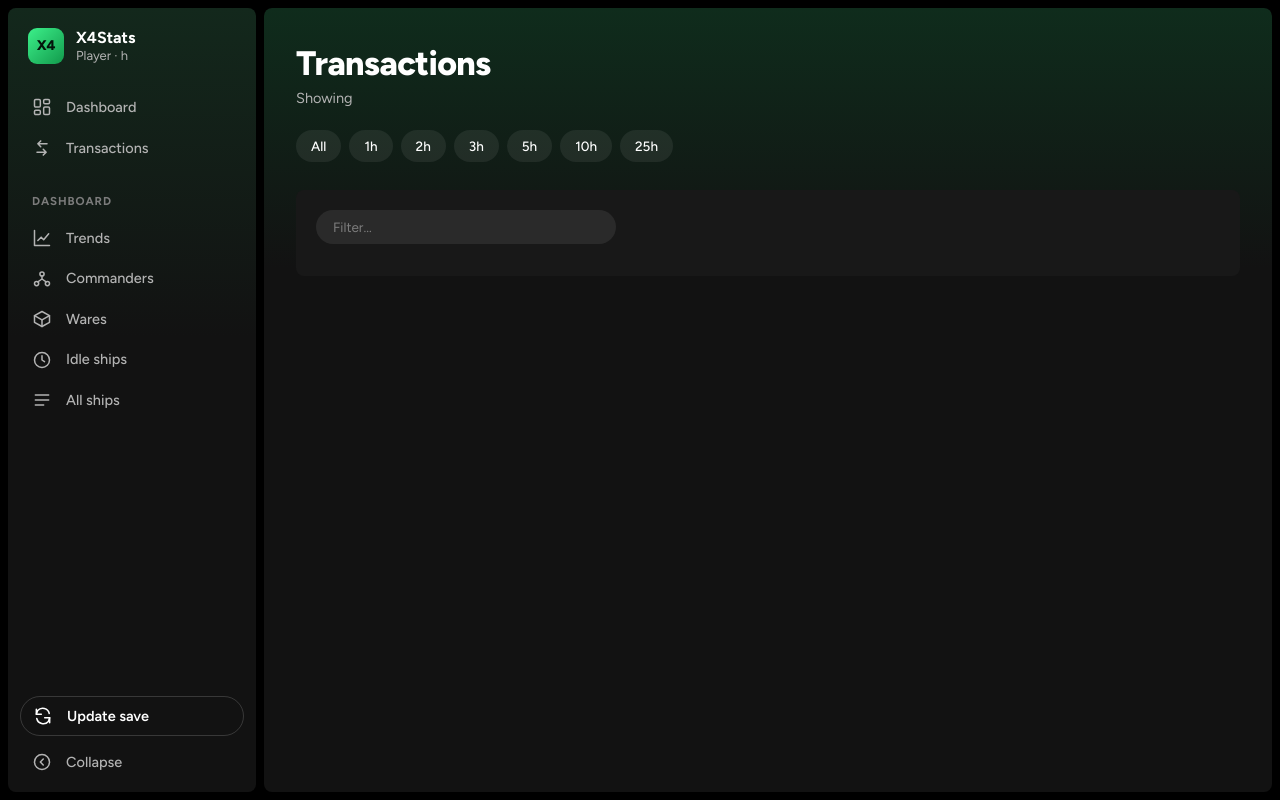
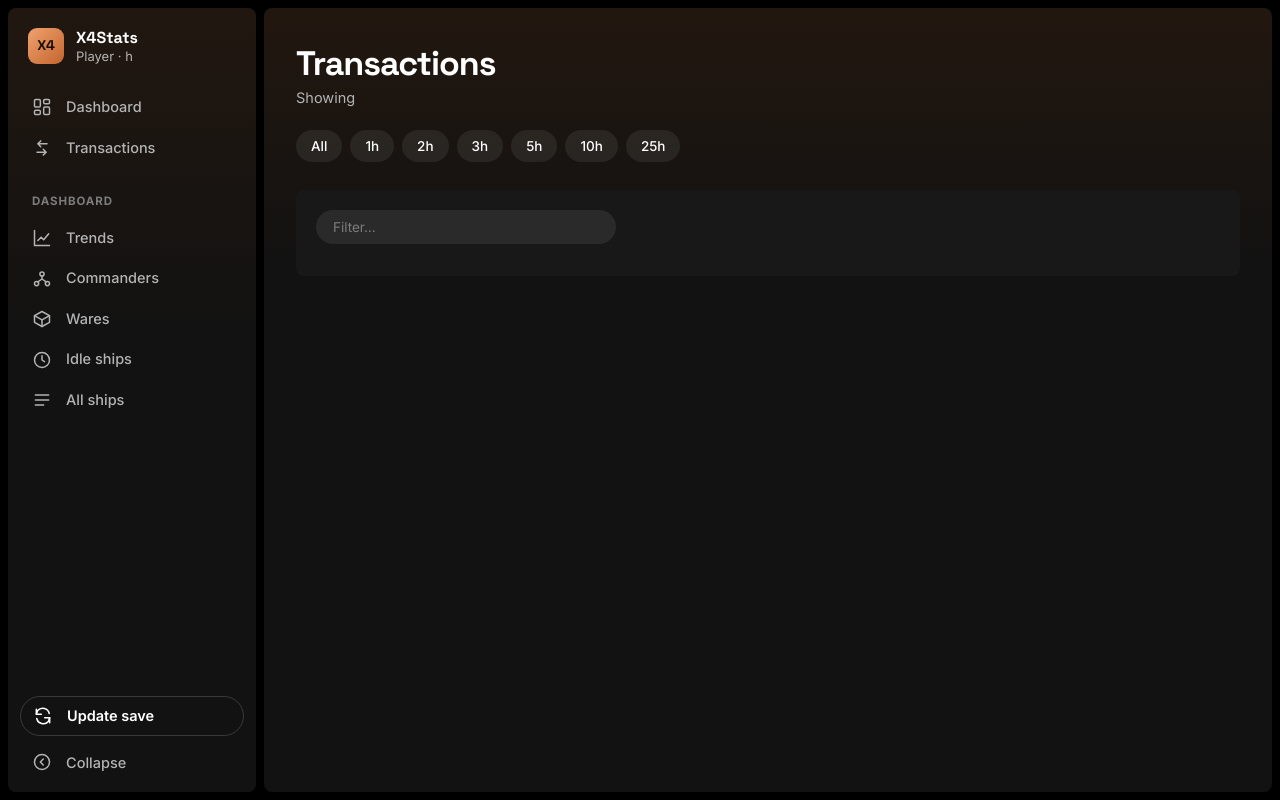
Before and after one commit to harkovs/x4stats, a Python web app: template stats/templates/transactions.html in a window 1280 px wide. Run offline with Jinja, Linux system fonts and the light colour scheme; the template is opened without the code that fills it, so the values that code supplies are empty.

Commit message:
Switch accent to muted orange and fonts to Space Grotesk + Inter
- Replace the green accent with a subtle orange; positive values keep a
  softer green.
- Space Grotesk for headings and figures, Inter for body text, tables and
  charts. Slightly tighter table cells to fit the wider font.

Co-Authored-By: Claude Opus 5.5 <noreply@anthropic.com>

```diff
--- a/stats/static/scripts/charts.js
+++ b/stats/static/scripts/charts.js
@@ -1,10 +1,10 @@
 (function () {
-  var COLORS = ['#24d36b', '#4f9cf0', '#f0803c', '#e5b93a', '#d76fd0', '#2ec4c4', '#9a8cf0', '#f2626f'];
+  var COLORS = ['#e38a52', '#4f9cf0', '#4cc38a', '#e5b93a', '#d76fd0', '#2ec4c4', '#9a8cf0', '#f2626f'];
   var GRID = '#282828';
   var TEXT = '#b3b3b3';
   var MUTED = '#7c7c7c';
   var SURFACE = '#181818';
-  var FONT = '"Figtree", system-ui, -apple-system, "Segoe UI", Helvetica, Arial, sans-serif';
+  var FONT = '"Inter", system-ui, -apple-system, "Segoe UI", Helvetica, Arial, sans-serif';
 
   Chart.defaults.font.family = FONT;
   Chart.defaults.color = TEXT;
--- a/stats/static/styles/style.css
+++ b/stats/static/styles/style.css
@@ -9,15 +9,16 @@
   --text-muted: #7c7c7c;
   --border: rgba(255, 255, 255, 0.07);
   --border-strong: rgba(255, 255, 255, 0.16);
-  --accent: #24d36b;
-  --accent-soft: rgba(36, 211, 107, 0.16);
-  --accent-tint: #0f2c1c;
-  --good: #24d36b;
+  --accent: #e38a52;
+  --accent-soft: rgba(227, 138, 82, 0.14);
+  --accent-tint: #22170f;
+  --good: #4cc38a;
   --critical: #f2626f;
   --radius: 8px;
   --sidebar-width: 248px;
   --sidebar-collapsed: 72px;
-  --font: "Figtree", system-ui, -apple-system, "Segoe UI", Helvetica, Arial, sans-serif;
+  --font: "Inter", system-ui, -apple-system, "Segoe UI", Helvetica, Arial, sans-serif;
+  --font-display: "Space Grotesk", "Inter", system-ui, sans-serif;
 }
 
 * {
@@ -76,7 +77,7 @@ a:hover {
   gap: 6px;
   padding: 16px 12px 12px;
   border-radius: var(--radius);
-  background: linear-gradient(180deg, #13281c 0%, var(--panel) 42%);
+  background: linear-gradient(180deg, #211710 0%, var(--panel) 42%);
   overflow-y: auto;
   overflow-x: hidden;
   transition: width 0.18s ease;
@@ -101,8 +102,8 @@ a:hover {
   display: grid;
   place-items: center;
   border-radius: 9px;
-  background: linear-gradient(135deg, #3cf08a, #129a4c);
-  color: #04140b;
+  background: linear-gradient(135deg, #f0a26e, #c4652e);
+  color: #1c0d04;
   font-weight: 800;
   font-size: 1.4rem;
   letter-spacing: -0.02em;
@@ -340,7 +341,7 @@ a:hover {
 .pill.active {
   color: var(--accent);
   background-color: var(--accent-soft);
-  border-color: rgba(36, 211, 107, 0.45);
+  border-color: rgba(227, 138, 82, 0.45);
   font-weight: 600;
 }
 
@@ -570,12 +571,12 @@ a:hover {
 table.data-table {
   width: 100%;
   border-collapse: collapse;
-  font-size: 1.35rem;
+  font-size: 1.3rem;
 }
 
 table.data-table th,
 table.data-table td {
-  padding: 9px 14px;
+  padding: 9px 12px;
   text-align: left;
   white-space: nowrap;
 }
@@ -658,3 +659,19 @@ table.data-table td.negative,
 table.data-table tbody tr:hover td.negative {
   color: var(--critical);
 }
+
+/* ---------- Display font for headings and figures ---------- */
+
+.brand-name,
+.brand-mark,
+.page-header h1,
+.section-title,
+.card h2,
+.card h3,
+.stat-tile .stat-value {
+  font-family: var(--font-display);
+}
+
+.page-header h1 {
+  letter-spacing: -0.03em;
+}
--- a/stats/templates/base.html
+++ b/stats/templates/base.html
@@ -21,7 +21,7 @@
     {% block styles %}
     <link rel="preconnect" href="https://fonts.googleapis.com">
     <link rel="preconnect" href="https://fonts.gstatic.com" crossorigin>
-    <link rel="stylesheet" href="https://fonts.googleapis.com/css2?family=Figtree:wght@400;500;600;700;800&display=swap">
+    <link rel="stylesheet" href="https://fonts.googleapis.com/css2?family=Inter:wght@400;500;600;700&family=Space+Grotesk:wght@500;600;700&display=swap">
     <link rel="stylesheet" href="{{ url_for('static', filename='styles/style.css') }}">
     {% endblock %}
     <script>
```
